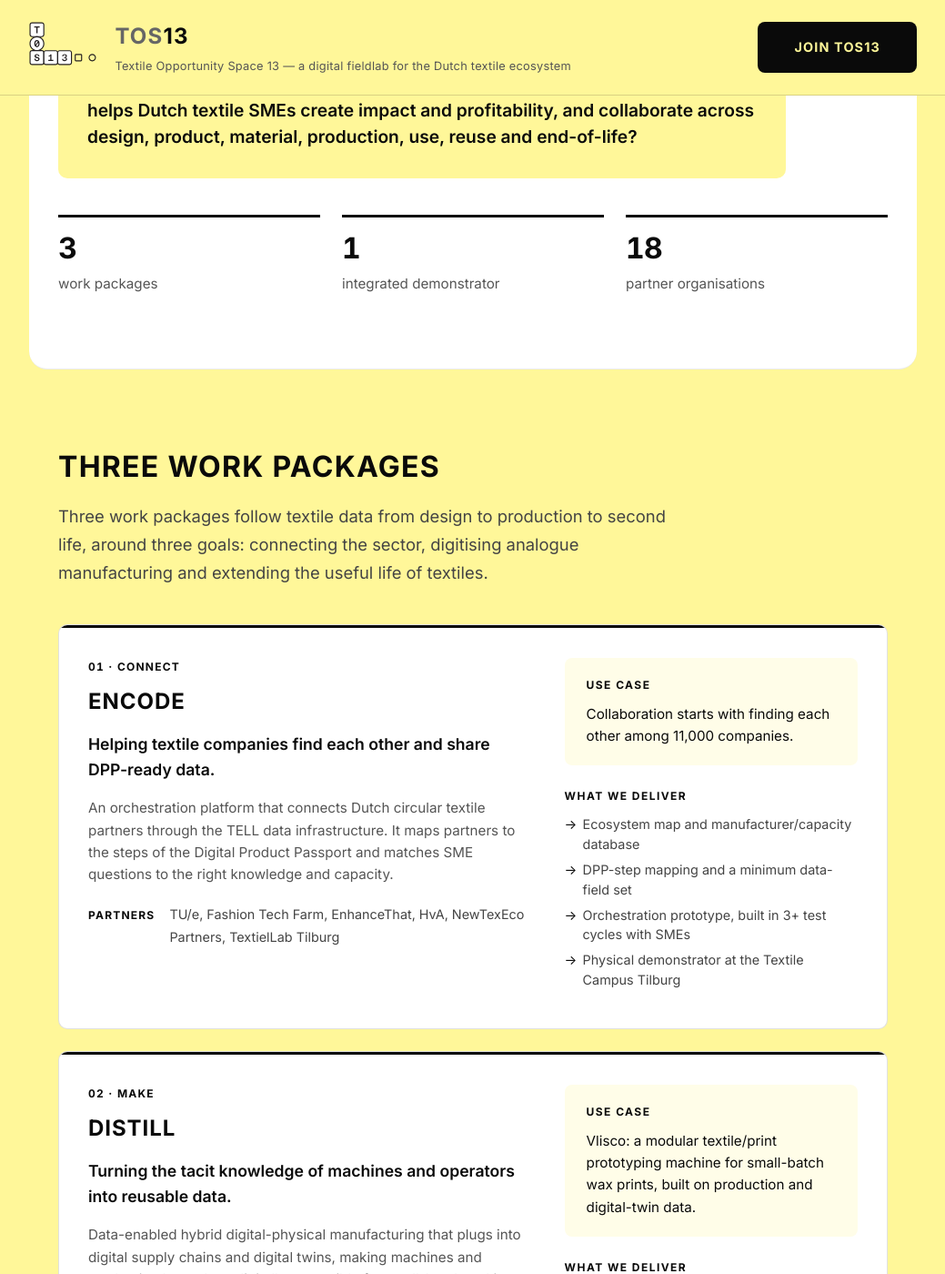
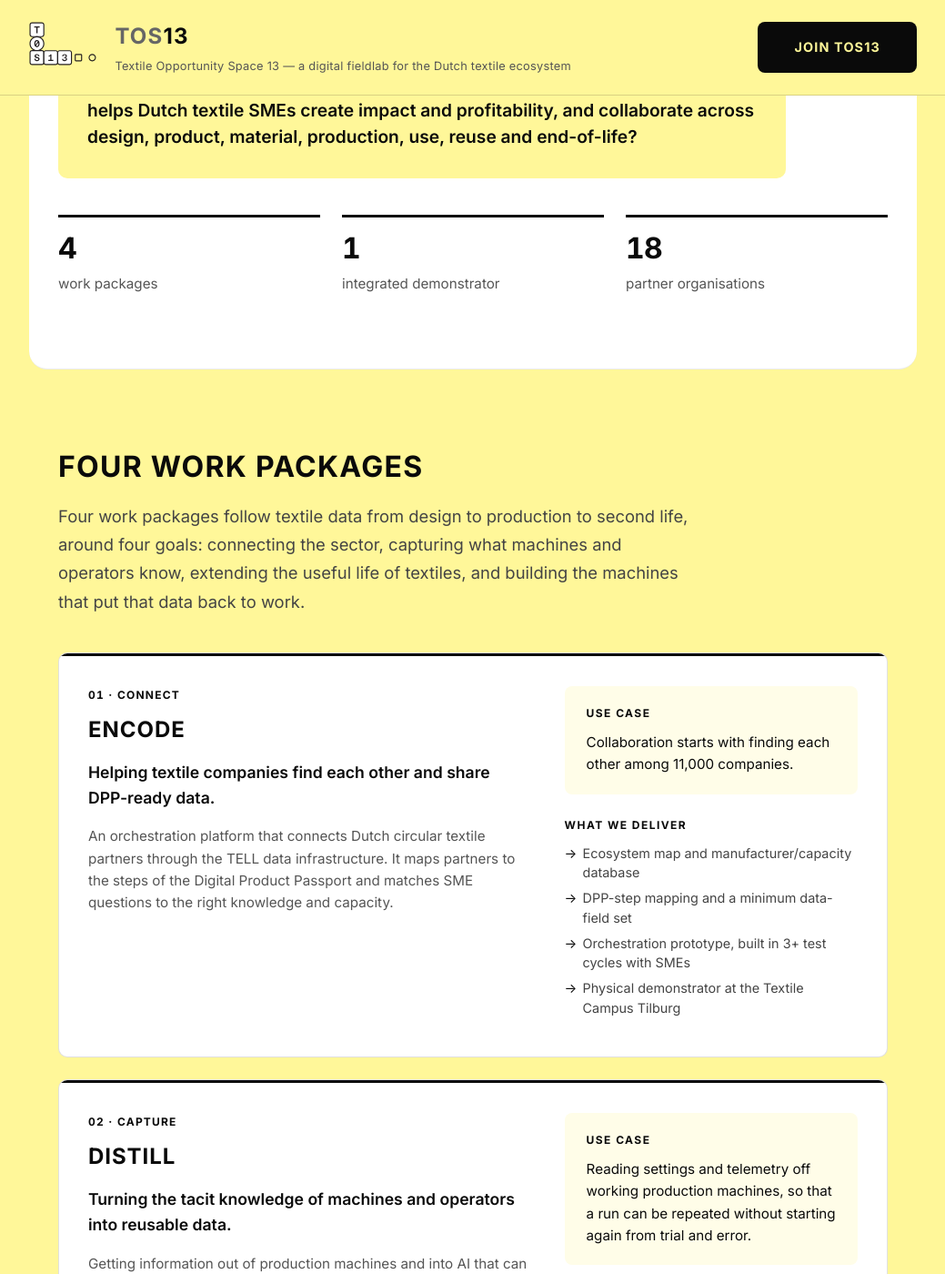
Before and after one commit to tospace13-hub/tos13website, a Jekyll site: the page built from index.md, in a window 1280 px wide and 1400 px high, scrolled down 2976 px. Shown: the whole window at 91% size, without its empty margins (120-1159 px from the left). Built offline with Jekyll 4.4.1, drawn with Linux system fonts in a browser that asks for light colours; some of the changed text lies outside the part shown.

Commit message:
Add WP4 Enable, remove partner names from work packages
- Add fourth work package card (04 Build / Enable): modular machines
  that simulate industrial processes at small scale
- Remove per-WP partner lists and partner names from use cases
- Rescope WP2 Distill to machine data into AI; move the wax print
  machine use case to WP4
- Rename WP2 descriptor from Make to Capture
- Update counts and demonstrator flow to four work packages
- Add Distill and Enable to the AI Act statement
- Add .flow--4 grid with responsive fallbacks

```diff
--- a/assets/css/style.css
+++ b/assets/css/style.css
@@ -536,6 +536,11 @@ body {
   gap: 2.5rem;
 }
 
+.flow--4 {
+  grid-template-columns: repeat(4, 1fr);
+  gap: 2rem;
+}
+
 .flow li {
   position: relative;
   padding: 1.75rem 1.5rem;
@@ -1033,6 +1038,17 @@ body {
 }
 
 /* === Responsive === */
+@media (max-width: 1000px) {
+  .flow--4 {
+    grid-template-columns: repeat(2, 1fr);
+    gap: 1.5rem;
+  }
+
+  .flow--4 li + li::before {
+    content: none;
+  }
+}
+
 @media (max-width: 768px) {
   .hero h1 {
     font-size: 2rem;
@@ -1070,6 +1086,10 @@ body {
     left: 50%;
     top: -1.85rem;
     transform: translateX(-50%);
+  }
+
+  .flow--4 li + li::before {
+    content: '↓';
   }
 }
 
--- a/index.md
+++ b/index.md
@@ -85,7 +85,7 @@ layout: default
 </div>
 <div class="stats stats--compact">
 <div class="stat">
-<span class="stat-value">3</span>
+<span class="stat-value">4</span>
 <p>work packages</p>
 </div>
 <div class="stat">
@@ -102,8 +102,8 @@ layout: default
 
 <section class="section section--yellow" id="work-packages">
 <div class="container">
-<h2>Three work packages</h2>
-<p class="section-intro">Three work packages follow textile data from design to production to second life, around three goals: connecting the sector, digitising analogue manufacturing and extending the useful life of textiles.</p>
+<h2>Four work packages</h2>
+<p class="section-intro">Four work packages follow textile data from design to production to second life, around four goals: connecting the sector, capturing what machines and operators know, extending the useful life of textiles, and building the machines that put that data back to work.</p>
 <div class="wp-grid">
 <article class="phase-card wp-card">
 <div class="wp-main">
@@ -111,10 +111,6 @@ layout: default
 <h3>Encode</h3>
 <p class="wp-lead">Helping textile companies find each other and share DPP-ready data.</p>
 <p>An orchestration platform that connects Dutch circular textile partners through the TELL data infrastructure. It maps partners to the steps of the Digital Product Passport and matches SME questions to the right knowledge and capacity.</p>
-<dl class="wp-meta">
-<dt>Partners</dt>
-<dd>TU/e, Fashion Tech Farm, EnhanceThat, HvA, NewTexEco Partners, TextielLab Tilburg</dd>
-</dl>
 </div>
 <div class="wp-side">
 <div class="wp-usecase">
@@ -132,19 +128,15 @@ layout: default
 </article>
 <article class="phase-card wp-card">
 <div class="wp-main">
-<span class="phase-number">02 · Make</span>
+<span class="phase-number">02 · Capture</span>
 <h3>Distill</h3>
 <p class="wp-lead">Turning the tacit knowledge of machines and operators into reusable data.</p>
-<p>Data-enabled hybrid digital-physical manufacturing that plugs into digital supply chains and digital twins, making machines and production know-how digitally accessible for small-batch making.</p>
-<dl class="wp-meta">
-<dt>Partners</dt>
-<dd>TU/e, Hollanders Printing Solutions, Vlisco, Vodde, TextielLab Tilburg, Saxion</dd>
-</dl>
+<p>Getting information out of production machines and into AI that can use it. Machine settings, textile construction and the decisions operators make become data that plugs into digital supply chains and digital twins, instead of retiring with the people who hold it.</p>
 </div>
 <div class="wp-side">
 <div class="wp-usecase">
 <span class="label">Use case</span>
-<p>Vlisco: a modular textile/print prototyping machine for small-batch wax prints, built on production and digital-twin data.</p>
+<p>Reading settings and telemetry off working production machines, so that a run can be repeated without starting again from trial and error.</p>
 </div>
 <span class="label">What we deliver</span>
 <ul class="wp-list">
@@ -161,15 +153,11 @@ layout: default
 <h3>Elevate</h3>
 <p class="wp-lead">Routing every used garment to its highest-value next life.</p>
 <p>A traffic-control system for value retention: AI-supported assessment decides between repair, reuse, resale, upcycling and recycling.</p>
-<dl class="wp-meta">
-<dt>Partners</dt>
-<dd>TU/e, ValueSort.ai, United Repair Centre, Stichting TexPlus, NXP Semiconductors, Saxion, ArtEZ, VNYX</dd>
-</dl>
 </div>
 <div class="wp-side">
 <div class="wp-usecase">
 <span class="label">Use case</span>
-<p>United Repair Centre: automated intake and damage assessment from garment photos, smart job routing and before/after quality control.</p>
+<p>Automated intake and damage assessment from garment photos, smart job routing across repair hubs, and before/after quality control.</p>
 </div>
 <span class="label">What we deliver</span>
 <ul class="wp-list">
@@ -177,6 +165,27 @@ layout: default
 <li>Labelled image dataset for damage classification</li>
 <li>Validated routing criteria across the R-ladder</li>
 <li>Evidence protocols for EPR reporting</li>
+</ul>
+</div>
+</article>
+<article class="phase-card wp-card">
+<div class="wp-main">
+<span class="phase-number">04 · Build</span>
+<h3>Enable</h3>
+<p class="wp-lead">Machines that put industrial processes within reach of small producers.</p>
+<p>AI-supported design of modular machines, changeable like building blocks, that simulate heavy industrial processes at small scale. A process that normally needs a full production line becomes something an SME can run, test and adapt on a bench.</p>
+</div>
+<div class="wp-side">
+<div class="wp-usecase">
+<span class="label">Use case</span>
+<p>A bench-scale rig that simulates the industrial wax print process, assembled from modules that can be reconfigured for other processes.</p>
+</div>
+<span class="label">What we deliver</span>
+<ul class="wp-list">
+<li>Modular machine architecture and a reusable module library</li>
+<li>Working bench-scale rig for small-batch wax print</li>
+<li>AI-supported method for configuring machines to a process</li>
+<li>Route for SMEs to specify and commission their own machines</li>
 </ul>
 </div>
 </article>
@@ -188,19 +197,23 @@ layout: default
 <section class="section section--white" id="demonstrator">
 <div class="container">
 <h2>One integrated demonstrator</h2>
-<p class="section-intro">The work packages meet in one demonstrator at the Textile Campus Tilburg, where data travels from design to second life — and back.</p>
-<ol class="flow">
+<p class="section-intro">The work packages meet in one demonstrator at the Textile Campus Tilburg, where data travels from design to second life, and back into the machines.</p>
+<ol class="flow flow--4">
 <li>
 <span class="flow-step">01 · Encode</span>
 <p>Shared data model and partner capacity</p>
 </li>
 <li>
 <span class="flow-step">02 · Distill</span>
-<p>Product, material and construction data</p>
+<p>Product, material and machine data from the shop floor</p>
 </li>
 <li>
 <span class="flow-step">03 · Elevate</span>
-<p>Condition and repair data feeds back into design</p>
+<p>Condition and repair data from second life</p>
+</li>
+<li>
+<span class="flow-step">04 · Enable</span>
+<p>Machines built to turn that data back into production</p>
 </li>
 </ol>
 </div>
```
Also changed, not shown: ai.md (+2 -0 lines).
